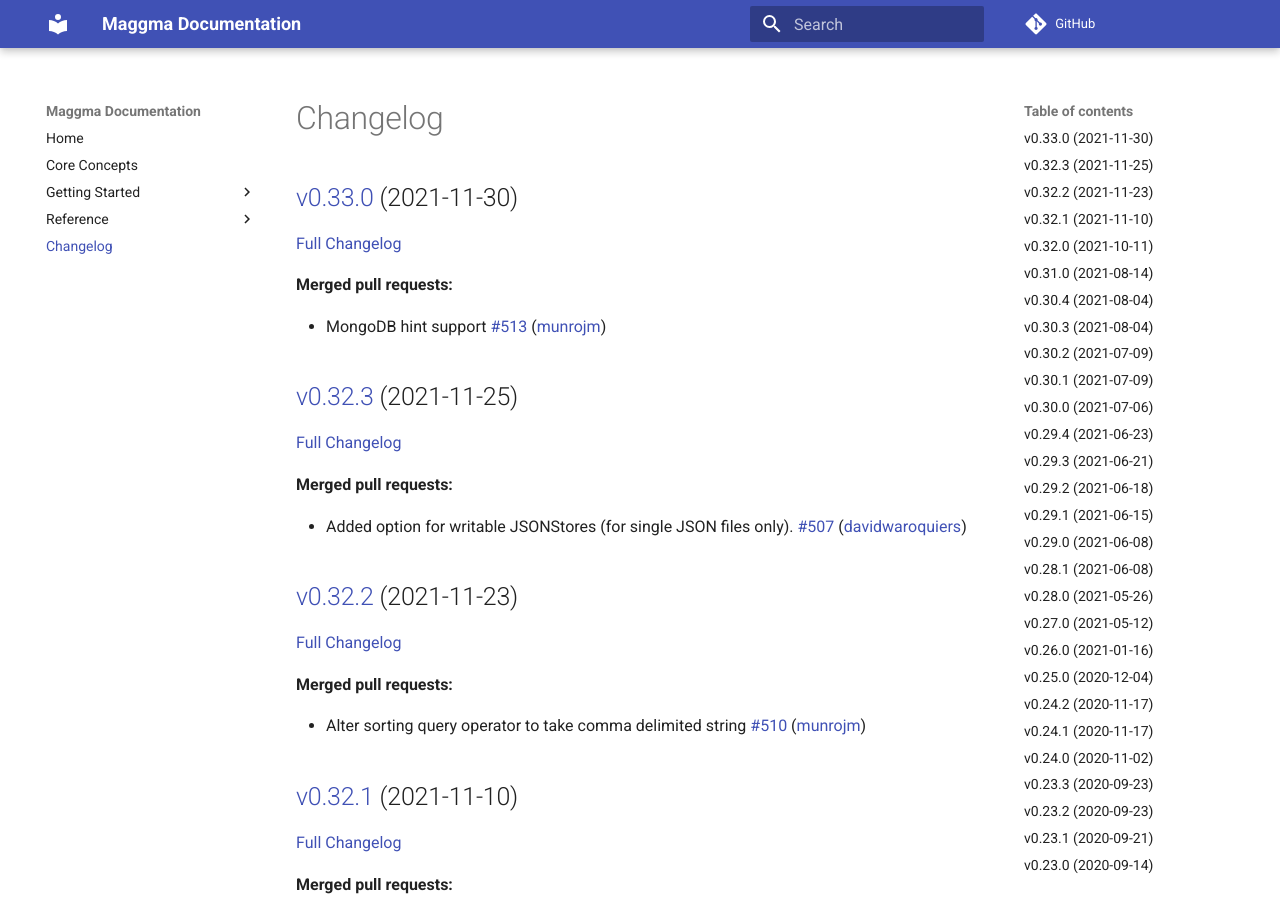
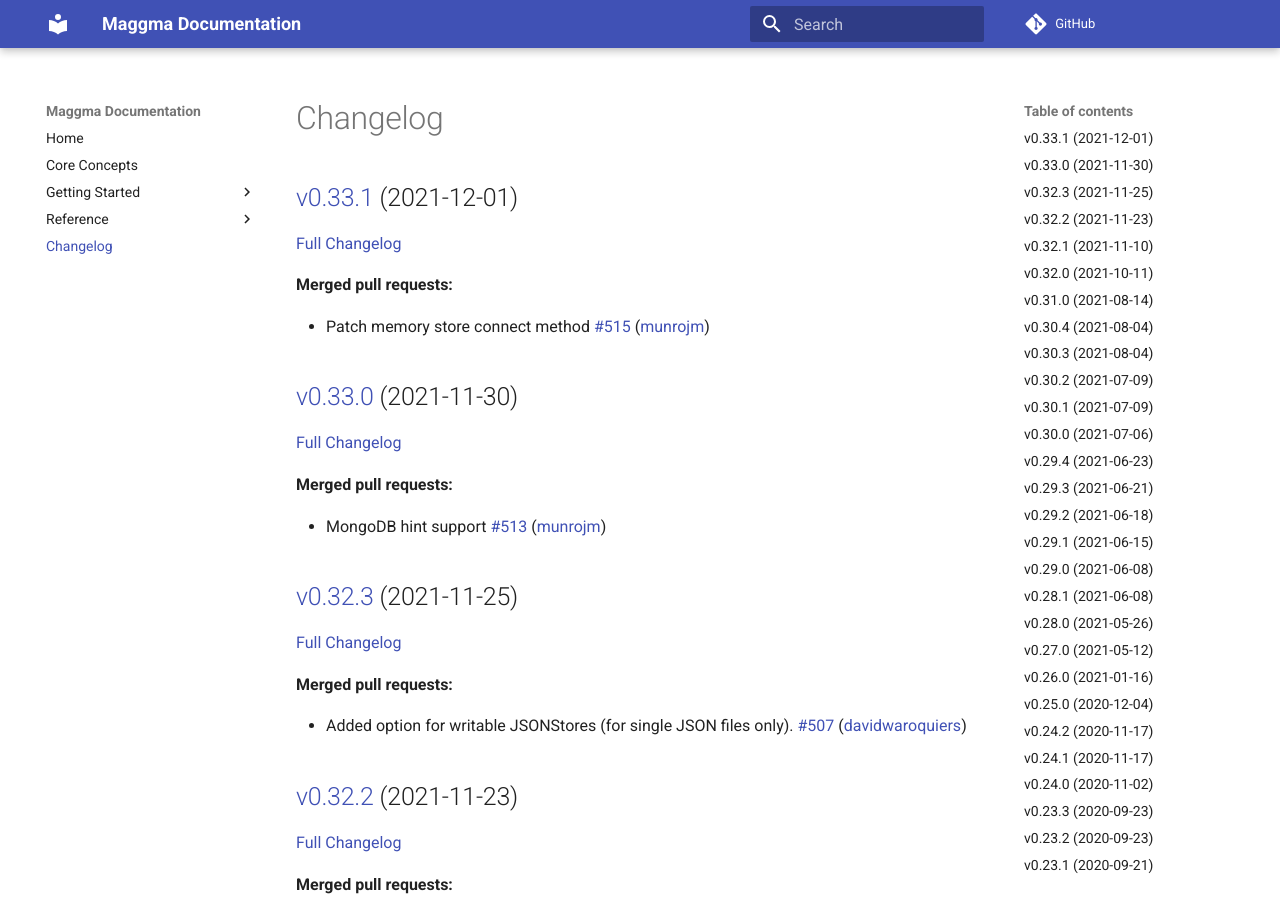
Before and after one commit to materialsproject/maggma, an MkDocs documentation site: the page built from docs/CHANGELOG.md, in a window 1280 px wide and 900 px high. Built offline with MkDocs 1.6.1 and Material for MkDocs 9.7.7, drawn with Linux system fonts in a browser that asks for light colours; comment, search, counter and statistics services are not loaded.

Commit message:
Updated CHANGELOG.md

```diff
--- a/docs/CHANGELOG.md
+++ b/docs/CHANGELOG.md
@@ -1,4 +1,12 @@
 # Changelog
+
+## [v0.33.1](https://github.com/materialsproject/maggma/tree/v0.33.1) (2021-12-01)
+
+[Full Changelog](https://github.com/materialsproject/maggma/compare/v0.33.0...v0.33.1)
+
+**Merged pull requests:**
+
+- Patch memory store connect method [\#515](https://github.com/materialsproject/maggma/pull/515) ([munrojm](https://github.com/munrojm))
 
 ## [v0.33.0](https://github.com/materialsproject/maggma/tree/v0.33.0) (2021-11-30)
 
```
